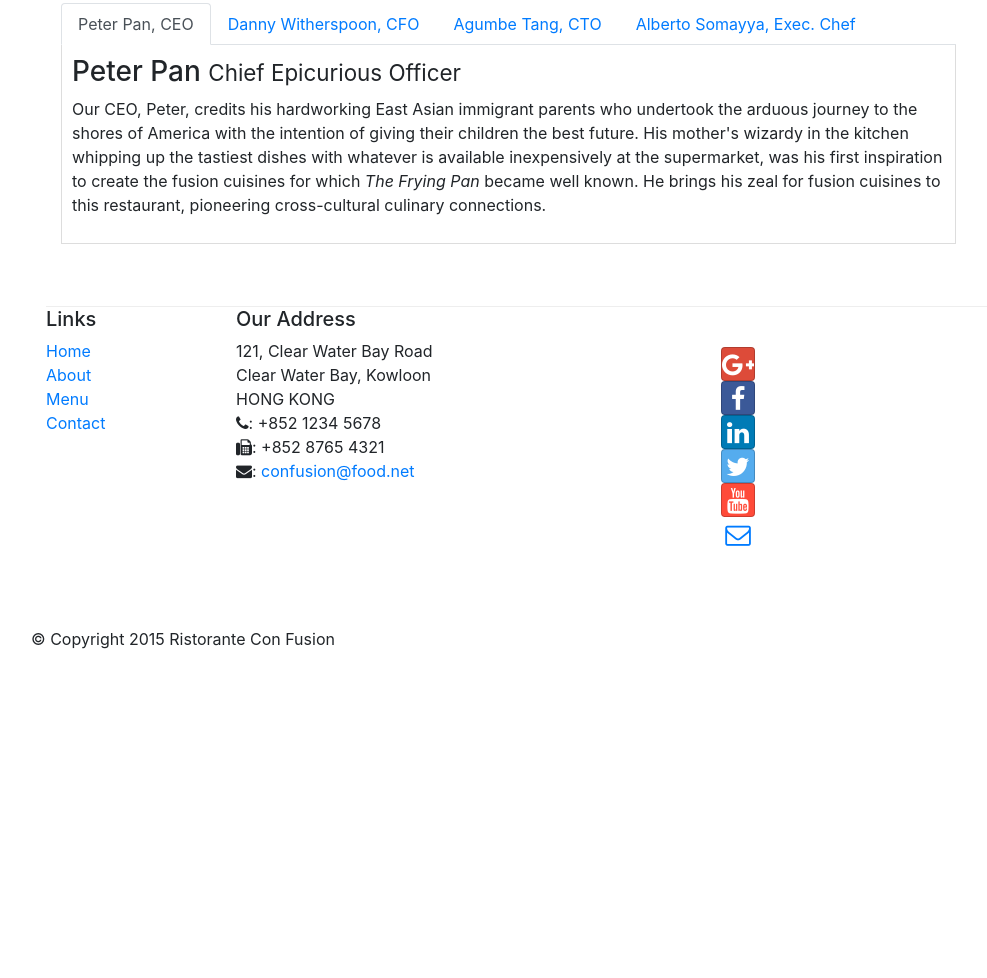
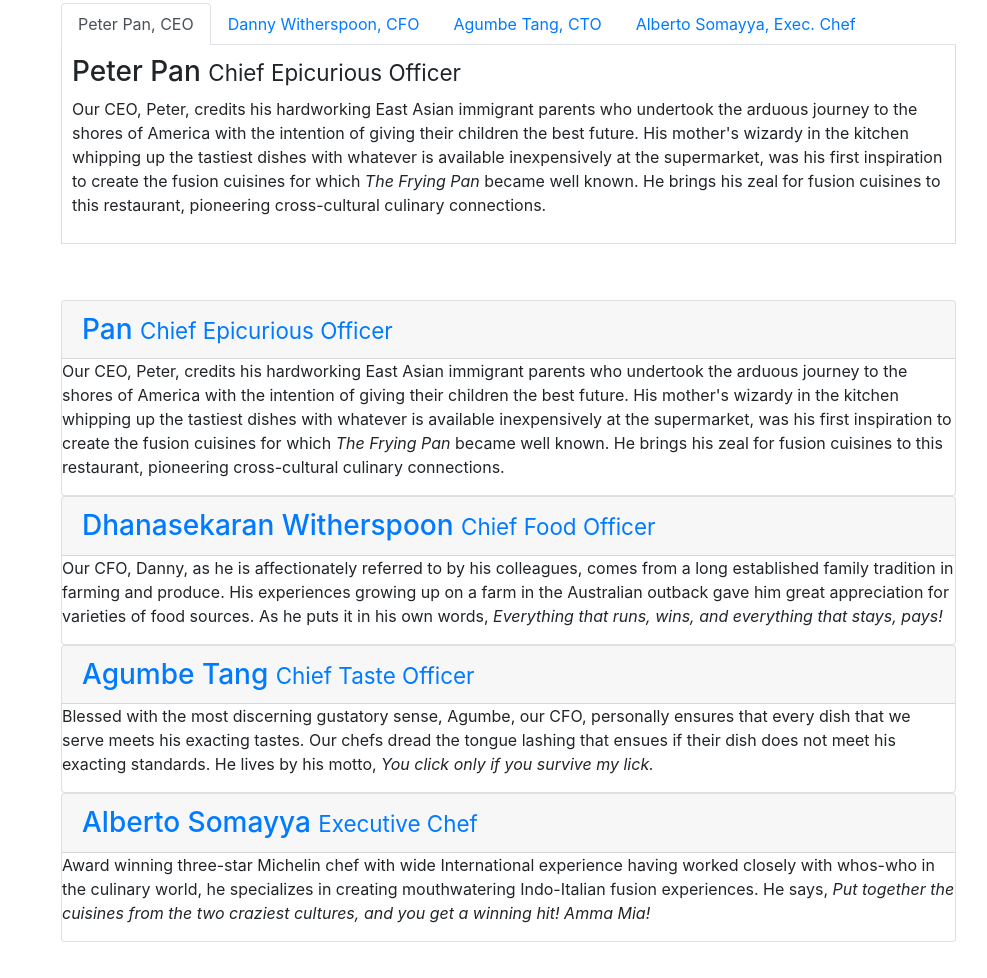
Before and after one commit to jduan/bootstrap_course, a website: page aboutus.html in a window 1280 px wide. Shown: the part 1022-2000 px from the top of the page, without its empty margins (39-1026 px from the left). Before the commit the page ends 1689 px from the top, so only its background shows below. Drawn offline with nearby package versions, Linux system fonts and the light colour scheme.

Commit message:
WIP: accordion

```diff
--- a/aboutus.html
+++ b/aboutus.html
@@ -140,6 +140,73 @@
                     <p>Award winning three-star Michelin chef with wide International experience having worked closely with whos-who in the culinary world, he specializes in creating mouthwatering Indo-Italian fusion experiences. He says, <em>Put together the cuisines from the two craziest cultures, and you get a winning hit! Amma Mia!</em></p>
                 </div>
             </div>
+
+            <div>
+                <p style="padding:20px;"></p>
+            </div>
+
+            <div id="accordion" role="tablist">
+                <div class="card">
+                    <div class="card-header" role="tab" id="peterhead">
+                        <h3 class="mb-0">
+                            <a data-toggle="collapse" data-parent="#accordion"
+                               href="#peter">
+                                Pan <small>Chief Epicurious Officer</small>
+                            </a>
+                        </h3>
+                    </div>
+                    <div role="tabpanel" class="collapse show" id="peter">
+                        <div class="card-block">
+                            <p class="hidden-xs-down">Our CEO, Peter, credits his hardworking East Asian immigrant parents who undertook the arduous journey to the shores of America with the intention of giving their children the best future. His mother's wizardy in the kitchen whipping up the tastiest dishes with whatever is available inexpensively at the supermarket, was his first inspiration to create the fusion cuisines for which <em>The Frying Pan</em> became well known. He brings his zeal for fusion cuisines to this restaurant, pioneering cross-cultural culinary connections.</p>
+                        </div>
+                    </div>
+                </div>
+                <div class="card">
+                    <div class="card-header" role="tab" id="dannyhead">
+                        <h3 class="mb-0">
+                            <a data-toggle="collapse" data-parent="#accordion"
+                               href="#danny">
+                                Dhanasekaran Witherspoon <small>Chief Food Officer</small>
+                            </a>
+                        </h3>
+                    </div>
+                    <div role="tabpanel" class="collapse show" id="danny">
+                        <div class="card-block">
+                            <p class="hidden-xs-down">Our CFO, Danny, as he is affectionately referred to by his colleagues, comes from a long established family tradition in farming and produce. His experiences growing up on a farm in the Australian outback gave him great appreciation for varieties of food sources. As he puts it in his own words, <em>Everything that runs, wins, and everything that stays, pays!</em></p>
+                        </div>
+                    </div>
+                </div>
+                <div class="card">
+                    <div class="card-header" role="tab" id="agumbehead">
+                        <h3 class="mb-0">
+                            <a data-toggle="collapse" data-parent="#accordion"
+                               href="#agumbe">
+                               Agumbe Tang <small>Chief Taste Officer</small>
+                            </a>
+                        </h3>
+                    </div>
+                    <div role="tabpanel" class="collapse show" id="agumbe">
+                        <div class="card-block">
+                            <p class="hidden-xs-down">Blessed with the most discerning gustatory sense, Agumbe, our CFO, personally ensures that every dish that we serve meets his exacting tastes. Our chefs dread the tongue lashing that ensues if their dish does not meet his exacting standards. He lives by his motto, <em>You click only if you survive my lick.</em></p>
+                        </div>
+                    </div>
+                </div>
+                <div class="card">
+                    <div class="card-header" role="tab" id="albertohead">
+                        <h3 class="mb-0">
+                            <a data-toggle="collapse" data-parent="#accordion"
+                               href="#alberto">
+                                Alberto Somayya <small>Executive Chef</small>
+                            </a>
+                        </h3>
+                    </div>
+                    <div role="tabpanel" class="collapse show" id="alberto">
+                        <div class="card-block">
+                            <p class="hidden-xs-down">Award winning three-star Michelin chef with wide International experience having worked closely with whos-who in the culinary world, he specializes in creating mouthwatering Indo-Italian fusion experiences. He says, <em>Put together the cuisines from the two craziest cultures, and you get a winning hit! Amma Mia!</em></p>
+                        </div>
+                    </div>
+                </div>
+            </div>
         </div>
         <div>
             <p style="padding:20px;"></p>
```
